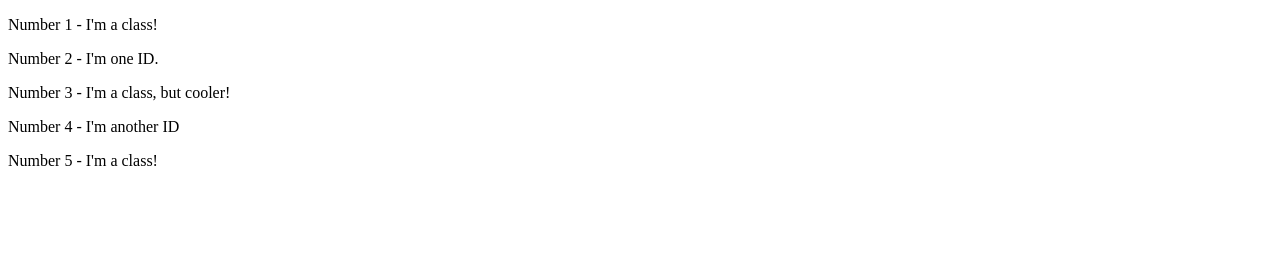
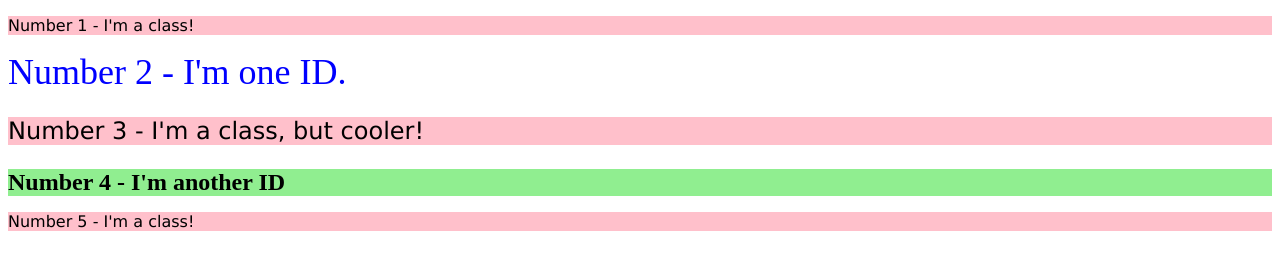
Before and after one commit to Miryth1/css2-test, a plain HTML site: page index.html in a window 1280 px wide. Drawn offline with Linux system fonts and the light colour scheme.

Commit message:
Complete styles.css and verify styling as expected.

```diff
--- a/index.html
+++ b/index.html
@@ -3,6 +3,7 @@
     <head>
         <meta charset="utf-8">
         <title>Styling CSS Selectors</title>
+        <link rel="stylesheet" href="styles.css">
     </head>
 
     <body>
--- a/styles.css
+++ b/styles.css
@@ -0,0 +1,16 @@
+.odd {
+    background-color: pink;
+    font-family: "Verdana","DejaVu Sans",sans-serif;
+}
+#even {
+    color: blue;
+    font-size: 36px;
+}
+.three {
+    font-size: 24px
+}
+#other {
+    background-color: lightgreen;
+    font-size: 24px;
+    font-weight: bold;
+}
```
